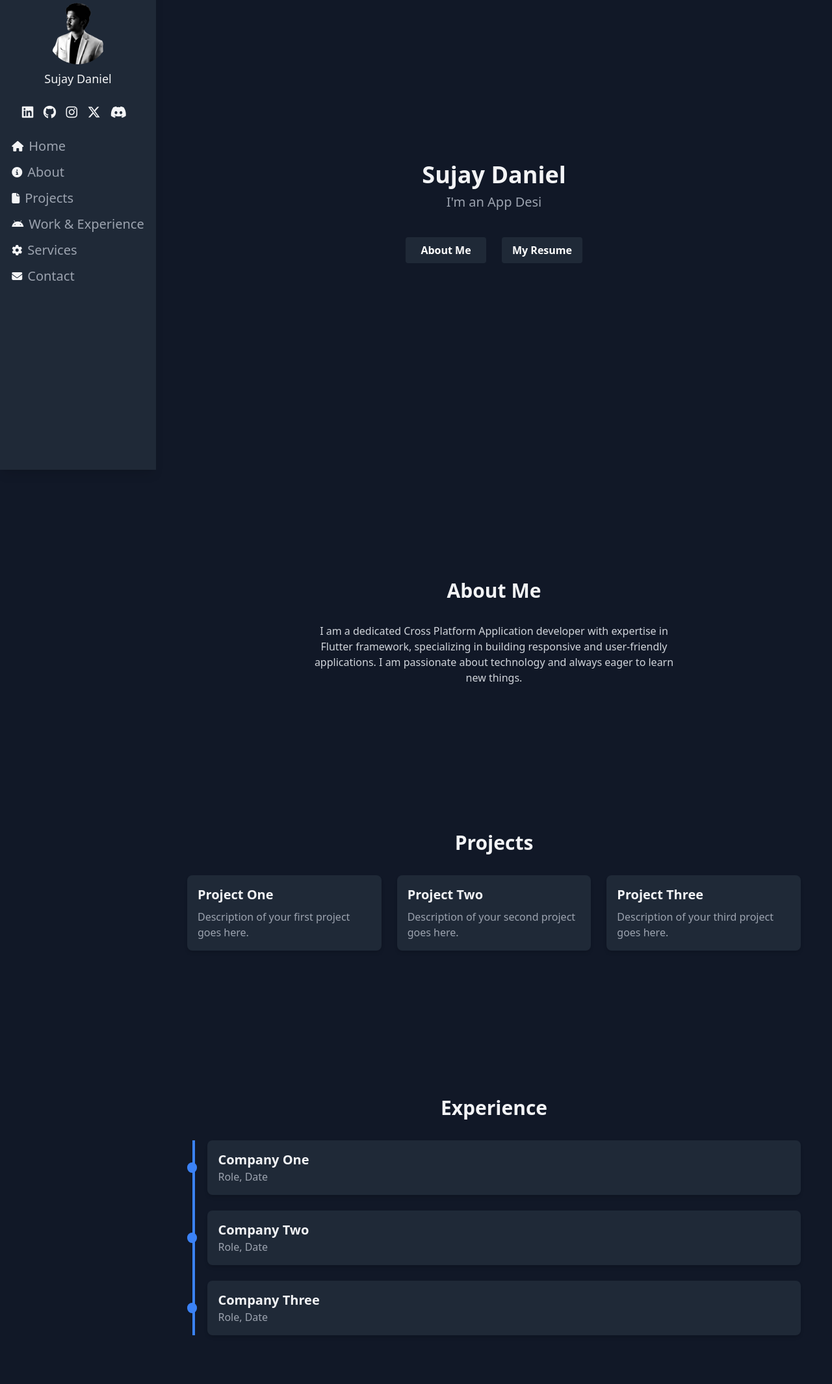
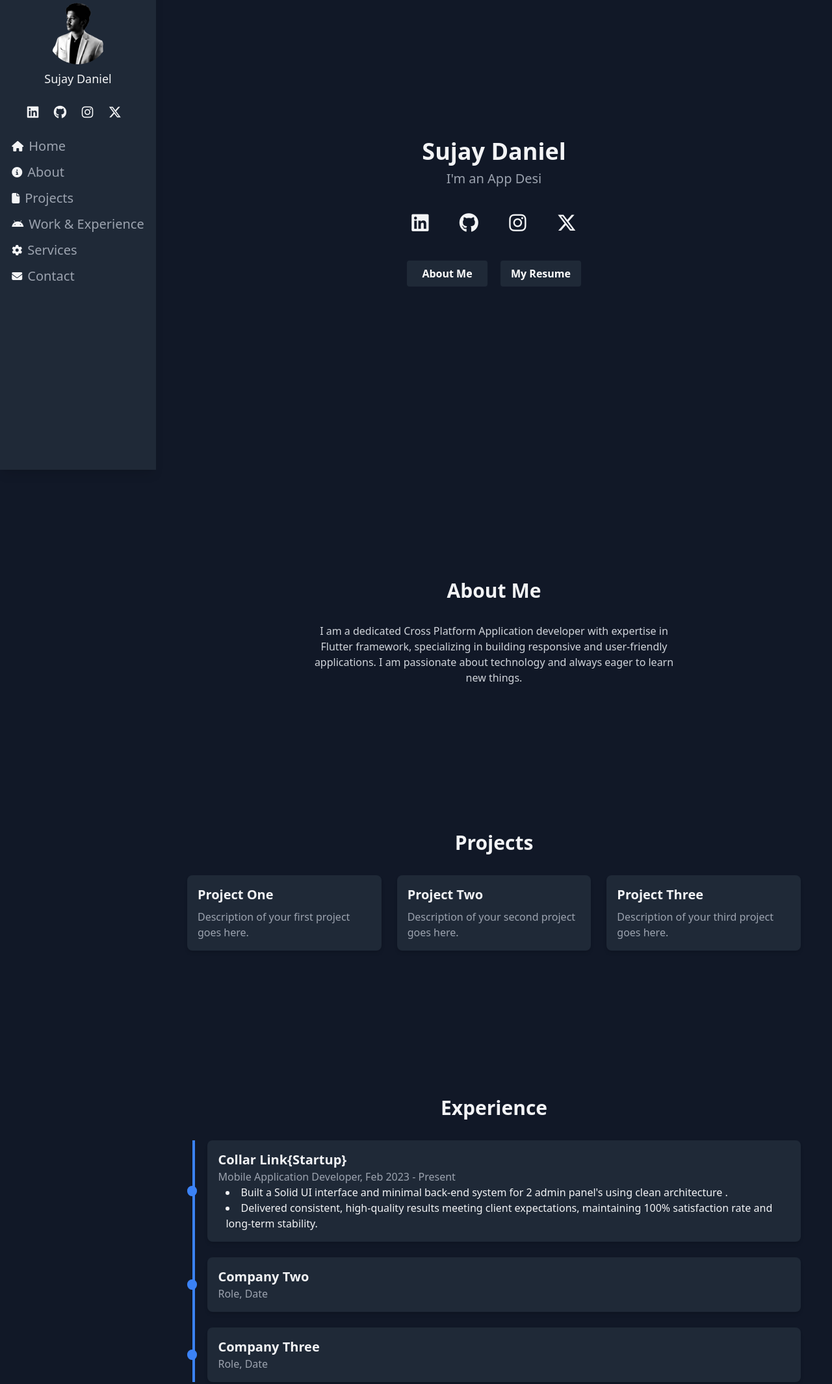
Before and after one commit to neekunjchaturvedi/sd, a plain HTML site: page index.html in a window 1280 px wide. Shown: the part 77-2207 px from the top of the page at 65% size. Drawn offline with nearby package versions, Linux system fonts and the light colour scheme.

Commit message:
updated services section and adjusted the icons

```diff
--- a/index.html
+++ b/index.html
@@ -51,7 +51,6 @@
           <a href="#"><i class="fa-brands fa-github"></i></a>
           <a href="#"><i class="fa-brands fa-instagram"></i></a>
           <a href="#"><i class="fa-brands fa-x-twitter"></i></a>
-          <a href="#"><i class="fa-brands fa-discord"></i></a>
         </div>
 
         <div class="space-y-3">
@@ -112,7 +111,14 @@
           <p class="text-gray-400 text-xl mt-2 text-center">
             I'm<span id="typing-text"></span>
           </p>
-          <div class="grid md:grid-cols-2 gap-6 p-10">
+
+          <div class="flex justify-evenly w-84 text-3xl text-center mt-9">
+            <a href="#"><i class="fa-brands fa-linkedin"></i></a>
+            <a href="#"><i class="fa-brands fa-github"></i></a>
+            <a href="#"><i class="fa-brands fa-instagram"></i></a>
+            <a href="#"><i class="fa-brands fa-x-twitter"></i></a>
+          </div>
+          <div class="grid md:grid-cols-2 gap-5 p-10">
             <button
               id="abt"
               class="bg-gray-800 hover:bg-gray-600 text-white font-bold py-2 px-4 rounded"
@@ -175,8 +181,19 @@
           <div class="relative flex items-center space-x-4">
             <div class="bg-blue-500 h-4 w-4 rounded-full"></div>
             <div class="bg-gray-800 p-4 rounded-lg shadow-md w-full">
-              <h3 class="text-xl font-semibold">Company One</h3>
-              <p class="text-gray-400">Role, Date</p>
+              <h3 class="text-xl font-semibold">Collar Link{Startup}</h3>
+              <p class="text-gray-400">
+                Mobile Application Developer, Feb 2023 - Present
+              </p>
+              <li class="px-3">
+                Built a Solid UI interface and minimal back-end system for 2
+                admin panel's using clean architecture .
+              </li>
+              <li class="px-3">
+                Delivered consistent, high-quality results meeting client
+                expectations, maintaining 100% satisfaction rate and long-term
+                stability.
+              </li>
             </div>
           </div>
           <div class="relative flex items-center space-x-4">
@@ -202,12 +219,14 @@
         <div class="grid md:grid-cols-3 gap-6">
           <div class="bg-gray-800 p-4 rounded-lg shadow-md">
             <h3 class="text-xl font-semibold">Flutter App Development</h3>
+            <img src="/assets/flutterappdev.jpeg" alt="" class="rounded p-3" />
             <p class="text-gray-400 mt-2">
               I provide high-quality Flutter app development services.
             </p>
           </div>
           <div class="bg-gray-800 p-4 rounded-lg shadow-md">
             <h3 class="text-xl font-semibold">App Design</h3>
+            <img src="/assets/appdesignm.jpg" alt="" class="rounded p-3" />
             <p class="text-gray-400 mt-2">
               Creating user-centric app designs that align with your brand.
             </p>
```
Also changed, not shown: assets/appdesignm.jpg (added), assets/flutterappdev.jpeg (added).
